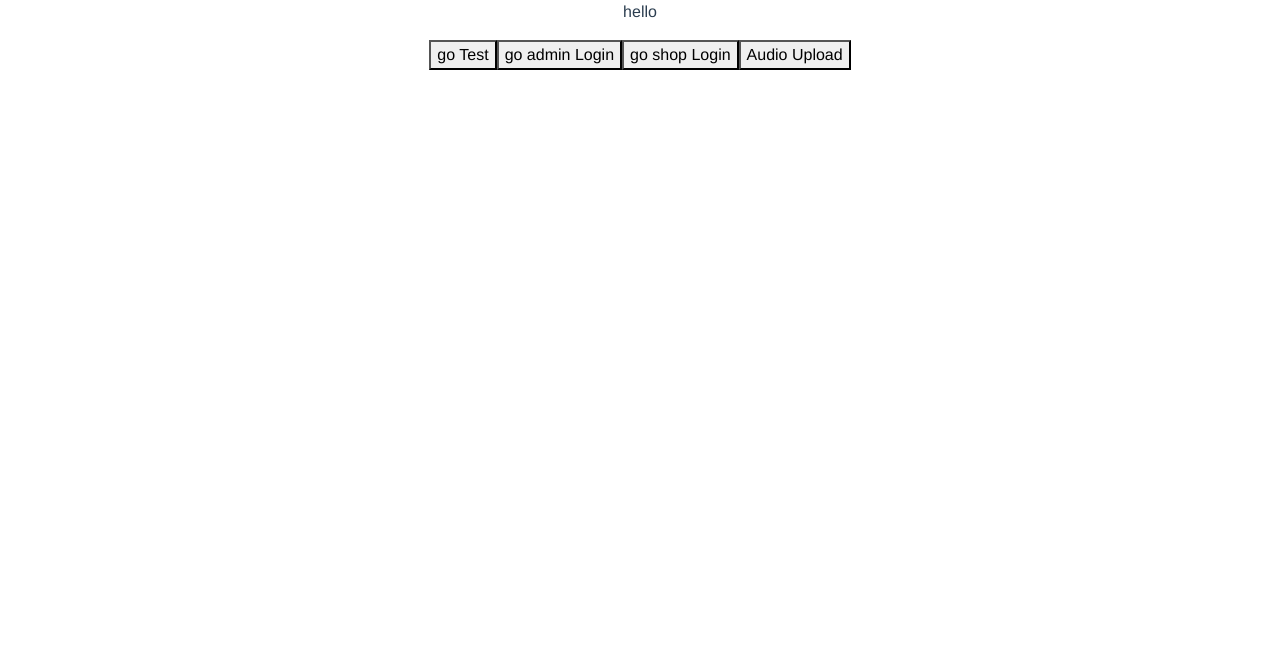
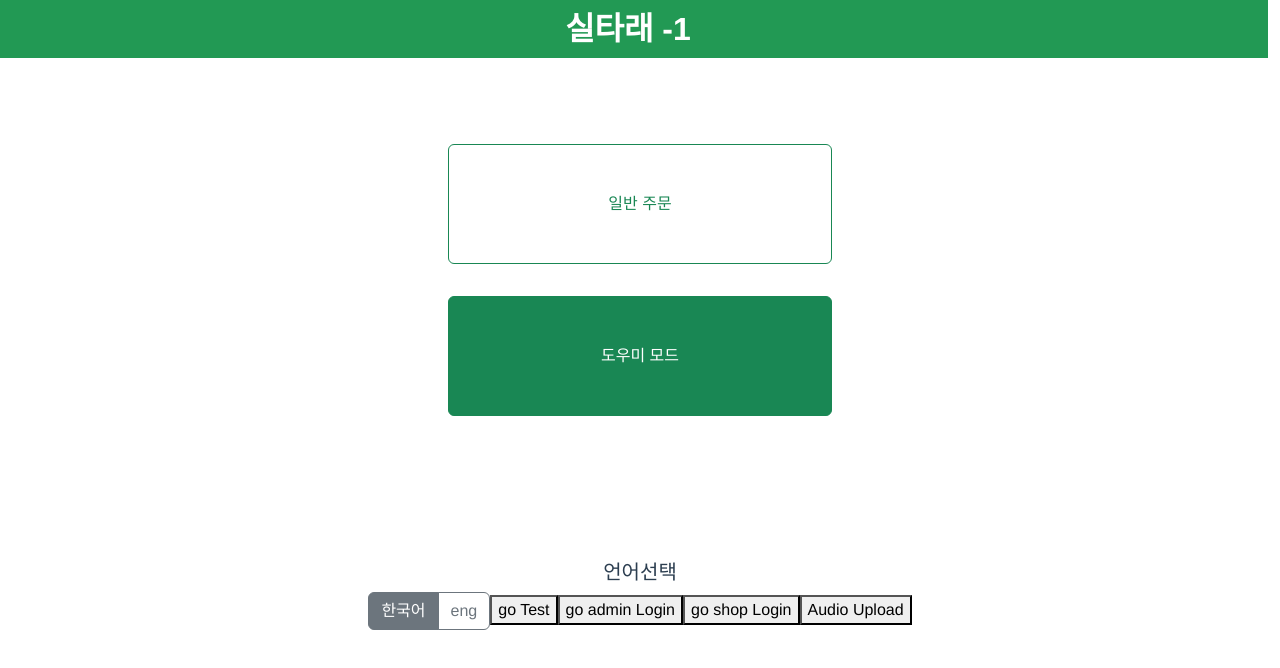
Before and after one commit to pokqok/kiosk, a Vue app in the folder frontend/: page /mode-select in a window 1280 px wide. Shown: the top 668 px of the page. Built offline with nearby package versions, Linux system fonts and the light colour scheme.

Commit message:
ModeSelectPage 구현

```diff
--- a/frontend/src/components/ModeSelectPage.vue
+++ b/frontend/src/components/ModeSelectPage.vue
@@ -1,16 +1,45 @@
 <template>
-    <div>
-        <p>hello</p>
+    <div class="head-container row">
+        <h2 class="title">실타래 {{ $store.state.ShopID }}</h2>
     </div>
+
+    <div style="margin-top: 10%;"></div>
+
+    <div class="col-12 p-3">
+        <button type="button" class="btn btn-outline-success custom-btn" @click="$router.push('/order-type')">일반
+            주문</button>
+    </div>
+    <div class="col-12 p-3">
+        <button type="button" class="btn btn-success custom-btn" @click="goToHelper">도우미 모드</button>
+    </div>
+
+    <!-- 미구현 -->
+    <h5 style="margin-top: 10%;">언어선택</h5>
+    <div class="btn-group" role="group" aria-label="Basic radio toggle button group">
+        <input type="radio" class="btn-check" name="btnradio" id="btnradio1" autocomplete="off" checked>
+        <label class="btn btn-outline-secondary" for="btnradio1">한국어</label>
+
+        <input type="radio" class="btn-check" name="btnradio" id="btnradio2" autocomplete="off">
+        <label class="btn btn-outline-secondary" for="btnradio2">eng</label>
+    </div>
+
 </template>
 
 <script>
-    export default {
-        name: 'ModeSelectPage',
+export default {
+    name: 'ModeSelectPage',
 
+    methods: {
+        goToHelper() {
+            alert("미구현")
+        }
     }
+}
 </script>
 
 <style>
-
+.custom-btn {
+    width: 30vw;
+    height: 15vh;
+}
 </style>
--- a/frontend/src/components/OrderTypePage.vue
+++ b/frontend/src/components/OrderTypePage.vue
@@ -1,12 +1,20 @@
 <template>
     <div>
-        <p>hello</p>
+        <p>world</p>
+        <p>my</p>
+        <button @click="goToShop">nex</button>
     </div>
 </template>
 
 <script>
     export default {
         name: 'OrderTypePage',
+
+        methods: {
+            goToShop(){
+                this.$router.push('/shop/'+ this.$store.state.ShopID)
+            }
+        }
     }
 </script>
 
--- a/frontend/src/components/ShopPage.vue
+++ b/frontend/src/components/ShopPage.vue
@@ -1,6 +1,6 @@
 <template>
     <div class="head-container row">
-        <h2 class="title">실타래 {{ $route.params.id }}</h2>
+        <h2 class="title">실타래 {{ ShopID }}</h2>
         <nav id="navbar-menu" class="navbar">
             <ul class="nav row">
                 <!-- test 나중에 6 대신 카테고리 -->
@@ -47,7 +47,7 @@ export default {
     },
 
     computed: {
-        ...mapState(['testdata'])
+        ...mapState(['testdata', 'ShopID'])
     },
 
     components: {
--- a/frontend/src/store.js
+++ b/frontend/src/store.js
@@ -13,6 +13,8 @@ const store = createStore({
             productName: '',
             productAmount: 0,
             testdata: testdata,
+
+            ShopID: -1,
         }
     },
 
@@ -38,6 +40,9 @@ const store = createStore({
         },
         setProductAmount(state, amount) {
             state.productAmount = amount
+        },
+        setShopID(state, ID){
+            state.ShopID = ID
         }
     },
 
```
